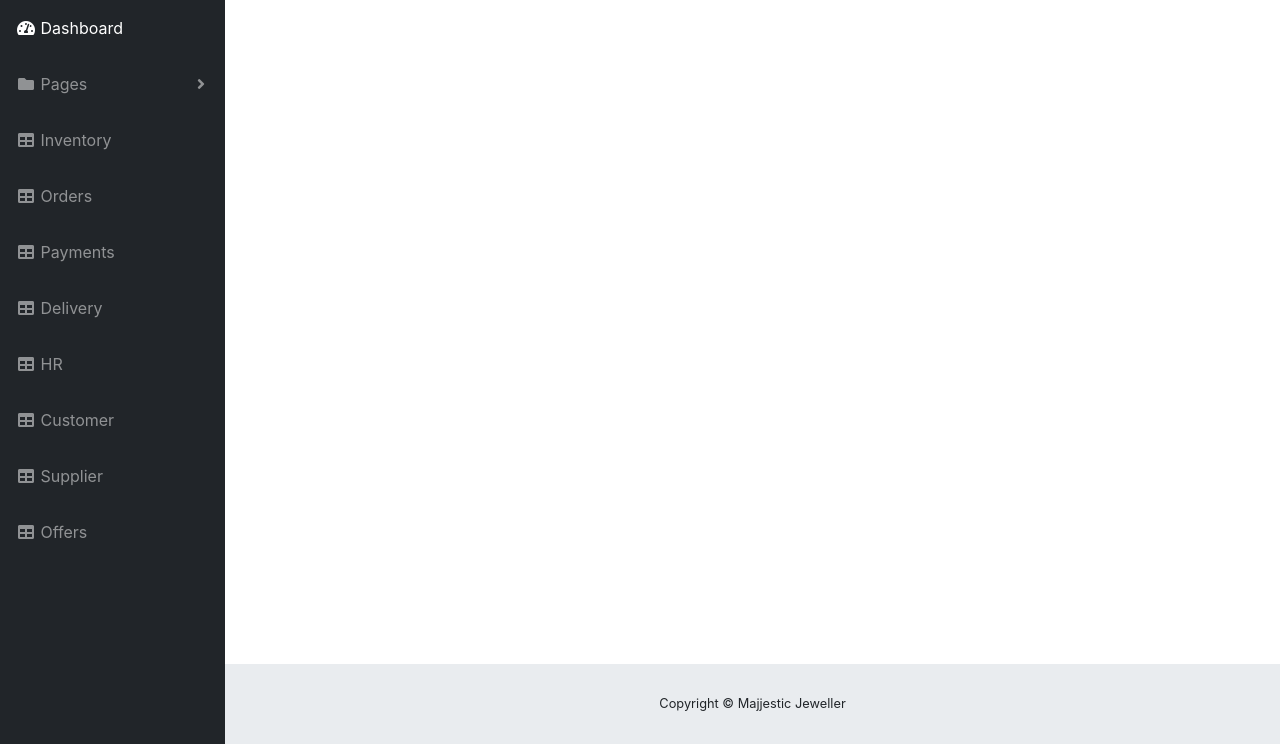
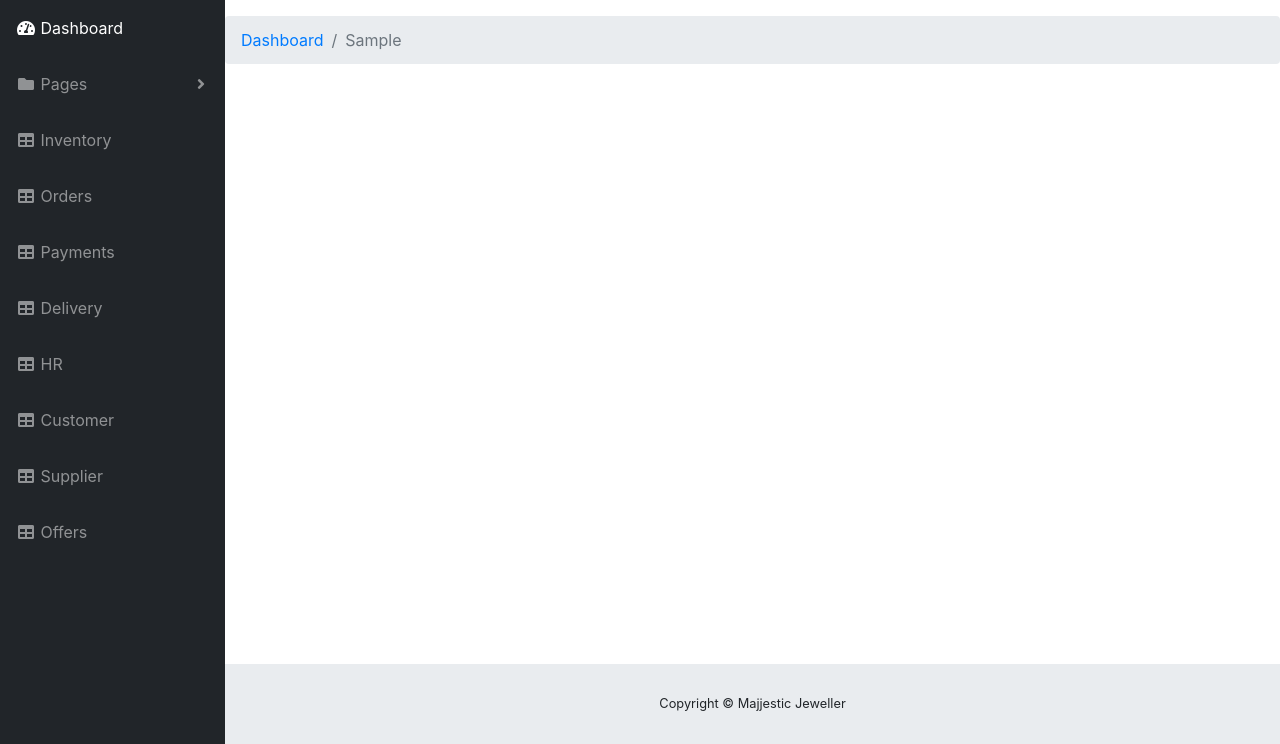
Before and after one commit to isangeeth95/MJsystem, a Django app: template templates/base.html in a window 1280 px wide. Shown: the part 56-800 px from the top of the page. Run offline with Django 3.2, Linux system fonts and the light colour scheme; the template is opened without the code that fills it: most values are stand-ins (such as "Sample title", 1, 10 or a date in 2020); some libraries are stand-ins or nearby versions.

Commit message:
change base.html
please use base.html as it is.

```diff
--- a/templates/base.html
+++ b/templates/base.html
@@ -170,7 +170,12 @@
 
     <div id="content-wrapper">
         <!-- Breadcrumbs-->
-
+        <ol class="breadcrumb">
+          <li class="breadcrumb-item">
+            <a href="#">Dashboard</a>
+          </li>
+          <li class="breadcrumb-item active">{{ dashboard_dir }}</li> <!-- pass your dir as context -->
+        </ol>
         <!-- end breadcrumbs-->
             {% block dashboard-body %}
 
```
Also changed, not shown: templates/delivery.html (+1 -6 lines).
